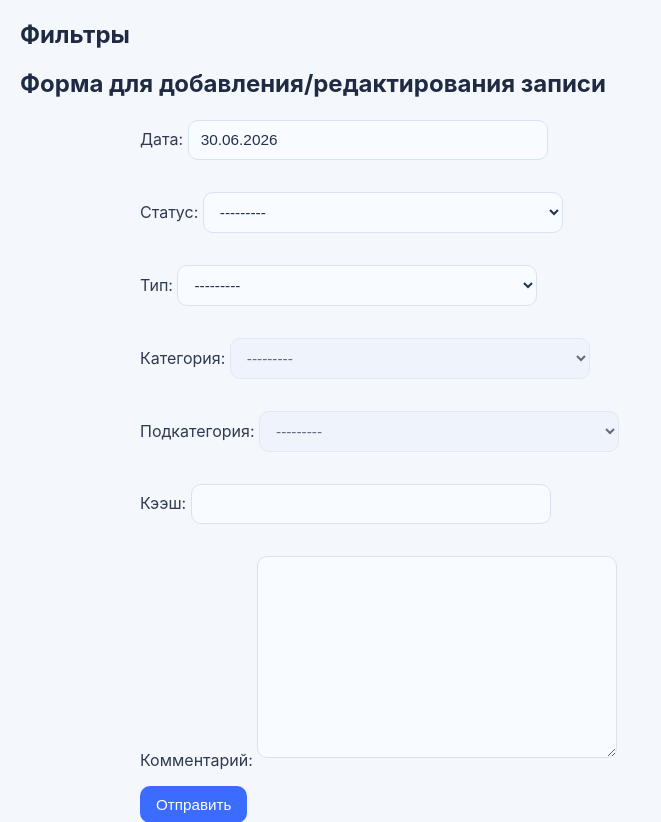
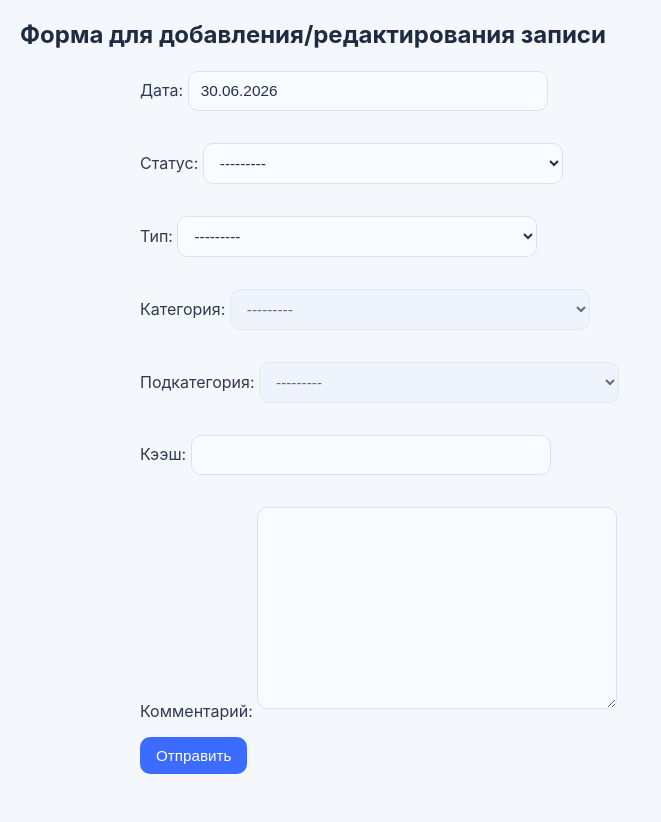
Before and after one commit to Crazy-Jock/cash-flow-manager, a Django app: page /create/ in a window 1280 px wide. Shown: the top 822 px of the page, without its empty margins (0-661 px from the left). After the commit the page ends 774 px from the top, so only its background shows below. Run offline with Django 4.2, Linux system fonts and the light colour scheme; data that the repository does not hold is empty.

Commit message:
fix: bug

```diff
--- a/cashflow/templates/cashflow/form.html
+++ b/cashflow/templates/cashflow/form.html
@@ -1,6 +1,5 @@
 {% load static %}
 <link rel="stylesheet" href="{% static 'cashflow/css/styles.css' %}">
-<h2>Фильтры</h2>
 <h2>Форма для добавления/редактирования записи</h2>
 
 <form method="post">
```
